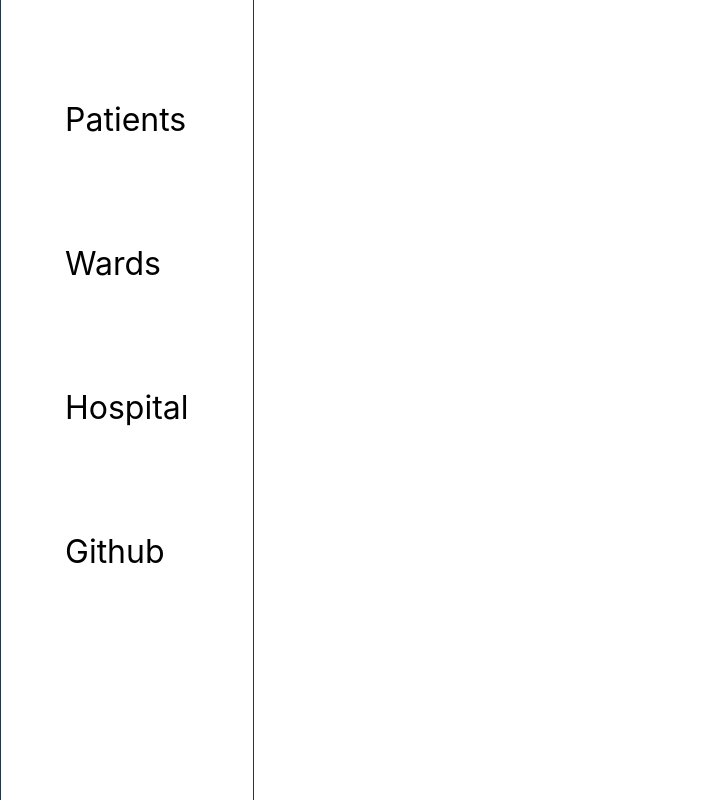
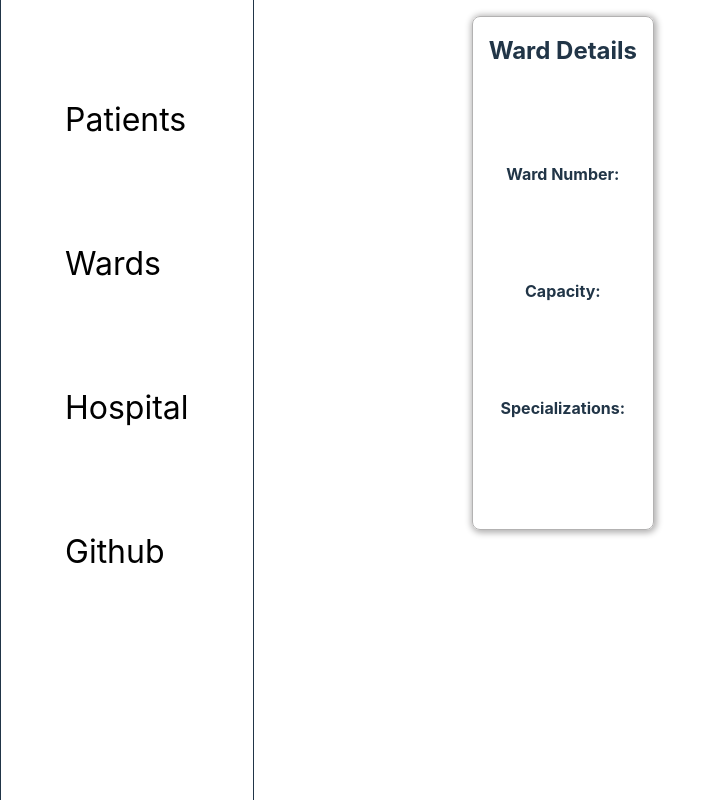
Before and after one commit to WadadParker/patient-management, a React (Vite) app: page /wards/1 in a window 1280 px wide. Shown: the whole page, without its empty margins (0-722 px from the left). Built offline with nearby package versions, Linux system fonts and the light colour scheme; no server answers.

Commit message:
feat: ward details

```diff
--- a/src/App.jsx
+++ b/src/App.jsx
@@ -6,6 +6,7 @@ import { Patients } from './pages/patients/Patients.jsx'
 import { Ward } from './pages/wards/Ward.jsx'
 import { Hospital } from './pages/hospital/Hospital.jsx'
 import { PatientDetails } from './features/patients/patientDetails/PatientDetails'
+import { WardDetails } from './features/wards/wardDetails/WardDetails'
 
 
 function App() {
@@ -19,6 +20,7 @@ function App() {
         <Route path='/wards' element={<Ward />} />
         <Route path='/hospital' element={<Hospital />} />
         <Route path='/patients/:patientId' element={<PatientDetails />} />
+        <Route path='/wards/:wardId' element={<WardDetails />} />
       </Routes>
 
     </div>
--- /dev/null
+++ b/src/features/wards/wardDetails/WardDetails.jsx
@@ -0,0 +1,31 @@
+import styles from "./wardDetails.module.css";
+
+import React, { useEffect } from 'react'
+import { useParams } from 'react-router-dom';
+
+import { useSelector, useDispatch } from 'react-redux';
+import { fetchWards } from "../wardsSlice";
+
+export const WardDetails = () =>
+{
+    const {wardId} = useParams();
+
+    const dispatch = useDispatch();
+    const wards = useSelector(state=>state.wards.wards);
+
+    const foundWard = wards.find(({_id})=>_id === wardId);
+
+    useEffect(()=>{
+        dispatch(fetchWards());
+    },[dispatch])
+
+
+  return (
+    <div className={styles[`form-container`]}>
+    <h2 className={styles.heading}>Ward Details</h2>
+    <p><b>Ward Number: </b>{foundWard?.number}</p>
+    <p><b>Capacity: </b> {foundWard?.capacity} </p>
+    <p><b>Specializations: </b> {foundWard?.specializations} </p>
+</div>
+  )
+}
--- /dev/null
+++ b/src/features/wards/wardDetails/wardDetails.module.css
@@ -0,0 +1,17 @@
+.form-container {
+    box-shadow: 1px 1px 6px 2px rgb(179, 178, 178);
+    display: grid;
+    justify-items: center;
+    width: fit-content;
+    border: 1px solid rgb(179, 178, 178);
+    border-radius: 8px;
+    padding:  1em;
+    height: 60%;
+    margin: 1em 1em 1em 20%;
+}
+.form-container p {
+    margin: 0;
+}
+.heading {
+    margin: 0;
+}
--- a/src/features/wards/wardList/WardList.jsx
+++ b/src/features/wards/wardList/WardList.jsx
@@ -1,6 +1,7 @@
 import styles from "./wardList.module.css";
 
 import React, {useEffect, useState} from 'react'
+import { useNavigate } from "react-router-dom";
 
 import { FontAwesomeIcon } from "@fortawesome/react-fontawesome";
 import { faTrash, faPenToSquare } from "@fortawesome/free-solid-svg-icons";
@@ -11,6 +12,7 @@ import { useDispatch, useSelector } from "react-redux";
 
 export const WardList = () =>
 {
+    const navigate=useNavigate();
     const wards = useSelector(state=>state.wards.wards);
     const dispatch = useDispatch();
 
@@ -44,7 +46,7 @@ export const WardList = () =>
         <tbody>
             { wards.map(item=>(
                 <tr key={item._id}>
-                    <td className={styles[`table-data`]}>{item.number}</td>
+                    <td className={`${styles[`table-data`]} ${styles.name}`} onClick={()=>navigate(`/wards/${item._id}`)}>{item.number}</td>
                     <td className={styles[`table-data`]}> {item.specializations}</td>
                     <td className={`${styles[`icon-container`]} ${styles[`table-data`]}`}>
                         <FontAwesomeIcon icon={faPenToSquare} className={styles.edit} onClick={() => setShowModal({ modal: true, item })}/>
--- a/src/features/wards/wardList/wardList.module.css
+++ b/src/features/wards/wardList/wardList.module.css
@@ -36,3 +36,7 @@
     cursor: pointer;
     color: rgb(239, 45, 45);
 }
+.name:hover {
+    cursor: pointer;
+    text-decoration: underline;
+}
```
